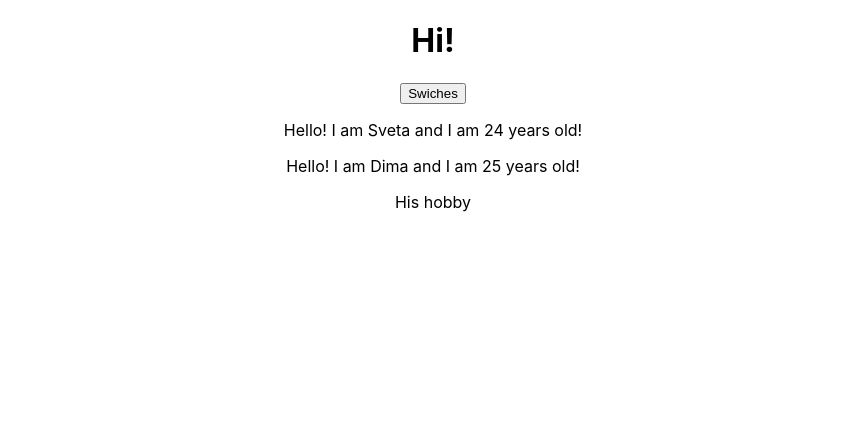
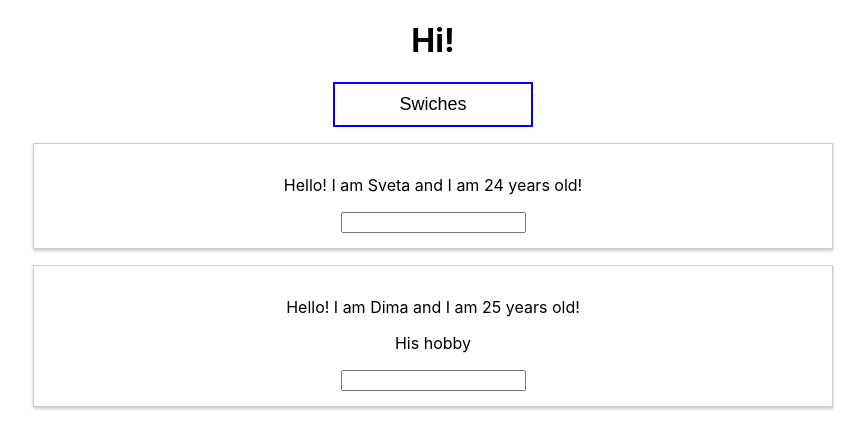
Before and after one commit to SvetlanaAleks/learn-react, a React (Create React App) app: page / in a window 1280 px wide. Shown: the top 448 px of the page, without its empty margins (207-1072 px from the left). Built offline with nearby package versions, Linux system fonts and the light colour scheme.

Commit message:
add event onChange nad style cards

```diff
--- a/src/App.css
+++ b/src/App.css
@@ -1,3 +1,11 @@
 .App {
   text-align: center;
 }
+.Button{
+  background-color: white;
+  border: 2px solid blue;
+  cursor: pointer;
+  width: 200px;
+  font-size: 18px;
+  padding: 10px;
+}
--- a/src/App.js
+++ b/src/App.js
@@ -7,23 +7,29 @@ const App = props => {
     persons: [{ name: "Sveta", age: 24 }, { name: "Dima", age: 25 }]
   });
 
-  const clickButtonHandler = () => {
+  const clickButtonHandler = (newName) => {
     setPerssonState({
-      persons: [{ name: "Svitlana", age: 24 }, { name: "Dima", age: 26 }]
+      persons: [{ name: newName, age: 24 }, { name: "Dima", age: 26 }]
     });
   };
+  const nameChangedHandler = (event) => {
+    setPerssonState({
+      persons: [{ name: "Sveta", age: 24 }, { name: event.target.value, age: 26 }]
+    });
+  }
+
   return (
     <div className="App">
       <h1>Hi!</h1>
-      <button onClick={clickButtonHandler}>Swiches</button>
+      <button className="Button" onClick={clickButtonHandler.bind(this, 'Svitlana')}>Swiches</button>
       <Person
         name={personState.persons[0].name}
-        age={personState.persons[0].age}
-      />
+        age={personState.persons[0].age} />
       <Person
         name={personState.persons[1].name}
         age={personState.persons[1].age}
-      >
+        click={clickButtonHandler.bind(this, 'Sveta!!!')}
+        changed={nameChangedHandler.bind(this)}>
         His hobby
       </Person>
     </div>
--- /dev/null
+++ b/src/Person/Person.css
@@ -0,0 +1,9 @@
+.Person{
+   width: 60%;
+   margin: auto;
+   text-align: center;
+   border: 1px solid #ccc;
+   padding: 15px;
+   margin-top: 16px;
+   box-shadow: 0 2px 3px #ccc;
+}
--- a/src/Person/Person.js
+++ b/src/Person/Person.js
@@ -1,12 +1,14 @@
 import React from "react";
+import './Person.css';
 
 const person = props => {
   return (
-    <div>
-      <p>
+    <div className="Person">
+      <p onClick={props.click}>
         Hello! I am {props.name} and I am {props.age} years old!{" "}
       </p>
       <p>{props.children}</p>
+      <input type="text" onChange={props.changed} />
     </div>
   );
 };
```
Also changed, not shown: 1 other file (tests, documents, lock files or other folders).
